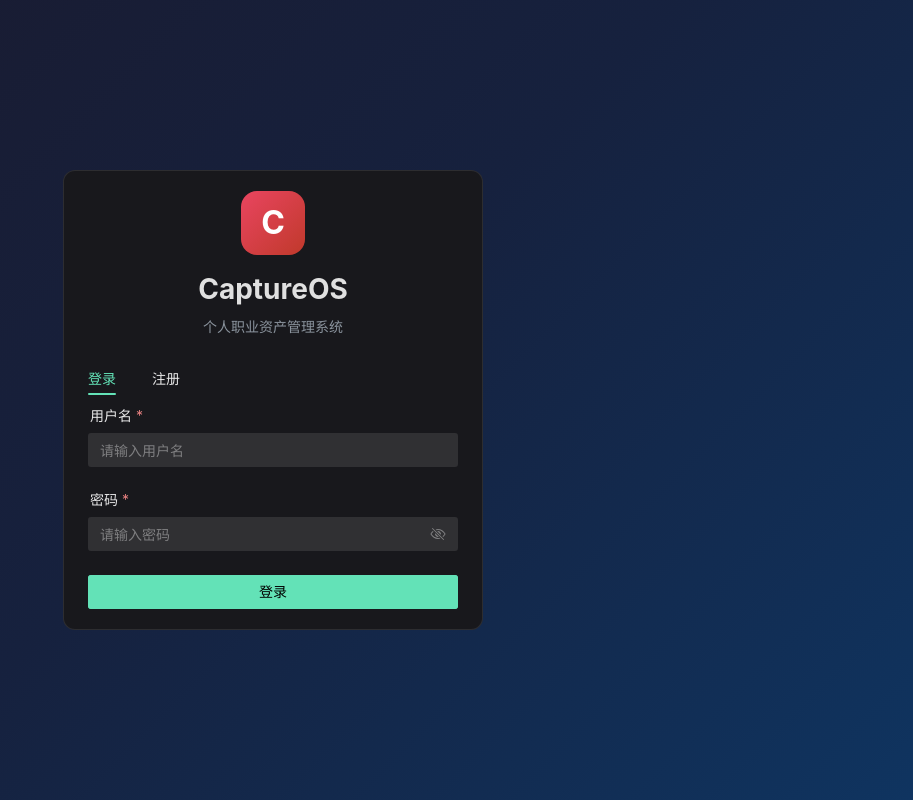
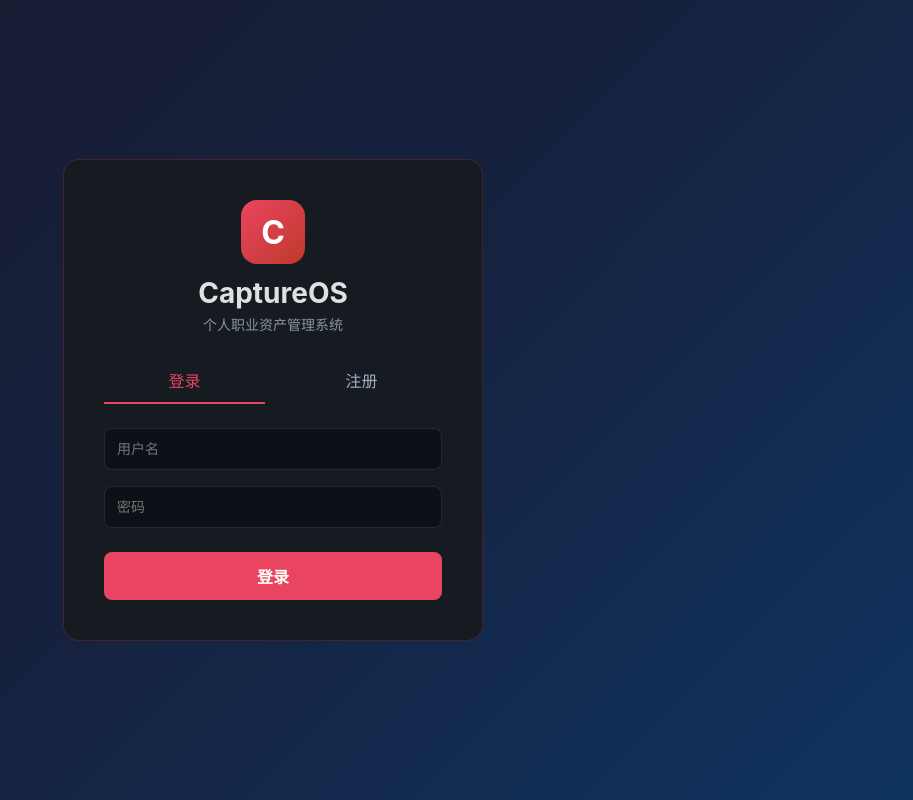
Before and after one commit to CAPTURE760/-CaptureOS, a Vue app in the folder frontend/: page /login in a window 1280 px wide. Shown: the whole page, without its empty margins (367-1280 px from the left). Built offline with nearby package versions, Linux system fonts and the light colour scheme.

Commit message:
fix: 移除 Naive UI 依赖，用原生 HTML 组件避免渲染问题

```diff
--- a/frontend/src/views/Login.vue
+++ b/frontend/src/views/Login.vue
@@ -1,183 +1,79 @@
 <template>
-  <div class="login-container">
-    <n-card class="login-card">
-      <div class="logo-area">
-        <div class="logo-icon">C</div>
-        <h1 class="logo-title">CaptureOS</h1>
-        <p class="logo-subtitle">个人职业资产管理系统</p>
+  <div style="min-height: 100vh; display: flex; align-items: center; justify-content: center; background: linear-gradient(135deg, #1a1a2e, #16213e, #0f3460)">
+    <div style="width: 420px; background: #161b22; border: 1px solid rgba(233,69,96,0.2); border-radius: 16px; padding: 40px">
+      <div style="text-align: center; margin-bottom: 24px">
+        <div style="width: 64px; height: 64px; border-radius: 16px; background: linear-gradient(135deg, #e94560, #c0392b); display: flex; align-items: center; justify-content: center; font-size: 32px; font-weight: 700; color: #fff; margin: 0 auto 12px">C</div>
+        <h1 style="font-size: 28px; font-weight: 700; color: #e0e0e0; margin-bottom: 4px">CaptureOS</h1>
+        <p style="font-size: 14px; color: #8b949e">个人职业资产管理系统</p>
       </div>
 
-      <n-tabs v-model:value="activeTab" animated>
-        <n-tab-pane name="login" tab="登录">
-          <n-form ref="loginFormRef" :model="loginForm" :rules="loginRules">
-            <n-form-item path="username" label="用户名">
-              <n-input
-                v-model:value="loginForm.username"
-                placeholder="请输入用户名"
-                @keyup.enter="handleLogin"
-              />
-            </n-form-item>
-            <n-form-item path="password" label="密码">
-              <n-input
-                v-model:value="loginForm.password"
-                type="password"
-                show-password-on="click"
-                placeholder="请输入密码"
-                @keyup.enter="handleLogin"
-              />
-            </n-form-item>
-            <n-button
-              type="primary"
-              block
-              :loading="loading"
-              @click="handleLogin"
-            >
-              登录
-            </n-button>
-          </n-form>
-        </n-tab-pane>
+      <div style="display: flex; gap: 16px; margin-bottom: 24px">
+        <div @click="mode = 'login'" :style="{ flex: 1, textAlign: 'center', padding: '10px', cursor: 'pointer', borderBottom: mode === 'login' ? '2px solid #e94560' : '2px solid transparent', color: mode === 'login' ? '#e94560' : '#a0aec0' }">登录</div>
+        <div @click="mode = 'register'" :style="{ flex: 1, textAlign: 'center', padding: '10px', cursor: 'pointer', borderBottom: mode === 'register' ? '2px solid #e94560' : '2px solid transparent', color: mode === 'register' ? '#e94560' : '#a0aec0' }">注册</div>
+      </div>
 
-        <n-tab-pane name="register" tab="注册">
-          <n-form ref="registerFormRef" :model="registerForm" :rules="registerRules">
-            <n-form-item path="username" label="用户名">
-              <n-input
-                v-model:value="registerForm.username"
-                placeholder="请输入用户名"
-                @keyup.enter="handleRegister"
-              />
-            </n-form-item>
-            <n-form-item path="password" label="密码">
-              <n-input
-                v-model:value="registerForm.password"
-                type="password"
-                show-password-on="click"
-                placeholder="请输入密码"
-                @keyup.enter="handleRegister"
-              />
-            </n-form-item>
-            <n-button
-              type="primary"
-              block
-              :loading="loading"
-              @click="handleRegister"
-            >
-              注册
-            </n-button>
-          </n-form>
-        </n-tab-pane>
-      </n-tabs>
-    </n-card>
+      <div v-if="mode === 'login'">
+        <input v-model="loginForm.username" placeholder="用户名" style="width: 100%; padding: 12px; background: #0d1117; border: 1px solid rgba(255,255,255,0.1); border-radius: 8px; color: #e0e0e0; margin-bottom: 16px; font-size: 14px" />
+        <input v-model="loginForm.password" type="password" placeholder="密码" style="width: 100%; padding: 12px; background: #0d1117; border: 1px solid rgba(255,255,255,0.1); border-radius: 8px; color: #e0e0e0; margin-bottom: 24px; font-size: 14px" @keyup.enter="handleLogin" />
+        <button @click="handleLogin" :disabled="loading" style="width: 100%; padding: 12px; background: #e94560; border: none; border-radius: 8px; color: #fff; font-size: 16px; font-weight: 600; cursor: pointer">{{ loading ? '登录中...' : '登录' }}</button>
+      </div>
+
+      <div v-else>
+        <input v-model="regForm.username" placeholder="用户名" style="width: 100%; padding: 12px; background: #0d1117; border: 1px solid rgba(255,255,255,0.1); border-radius: 8px; color: #e0e0e0; margin-bottom: 16px; font-size: 14px" />
+        <input v-model="regForm.password" type="password" placeholder="密码" style="width: 100%; padding: 12px; background: #0d1117; border: 1px solid rgba(255,255,255,0.1); border-radius: 8px; color: #e0e0e0; margin-bottom: 24px; font-size: 14px" @keyup.enter="handleRegister" />
+        <button @click="handleRegister" :disabled="loading" style="width: 100%; padding: 12px; background: #e94560; border: none; border-radius: 8px; color: #fff; font-size: 16px; font-weight: 600; cursor: pointer">{{ loading ? '注册中...' : '注册' }}</button>
+      </div>
+
+      <p v-if="error" style="color: #e94560; text-align: center; margin-top: 16px; font-size: 14px">{{ error }}</p>
+    </div>
   </div>
 </template>
 
 <script setup lang="ts">
 import { ref } from 'vue'
 import { useRouter } from 'vue-router'
-import {
-  NCard, NTabs, NTabPane, NForm, NFormItem,
-  NInput, NButton, useMessage,
-} from 'naive-ui'
-import type { FormInst, FormRules } from 'naive-ui'
 import { useUserStore } from '../stores/user'
 
 const router = useRouter()
-const message = useMessage()
 const userStore = useUserStore()
 
-const activeTab = ref('login')
+const mode = ref('login')
 const loading = ref(false)
-
-const loginFormRef = ref<FormInst | null>(null)
-const registerFormRef = ref<FormInst | null>(null)
-
+const error = ref('')
 const loginForm = ref({ username: '', password: '' })
-const registerForm = ref({ username: '', password: '' })
-
-const loginRules: FormRules = {
-  username: { required: true, message: '请输入用户名', trigger: 'blur' },
-  password: { required: true, message: '请输入密码', trigger: 'blur' },
-}
-
-const registerRules: FormRules = {
-  username: { required: true, message: '请输入用户名', trigger: 'blur' },
-  password: { required: true, message: '请输入密码', trigger: 'blur' },
-}
+const regForm = ref({ username: '', password: '' })
 
 async function handleLogin() {
+  if (!loginForm.value.username || !loginForm.value.password) {
+    error.value = '请输入用户名和密码'
+    return
+  }
+  loading.value = true
+  error.value = ''
   try {
-    await loginFormRef.value?.validate()
-    loading.value = true
     await userStore.login(loginForm.value.username, loginForm.value.password)
-    message.success('登录成功')
     router.push('/')
-  } catch (err: any) {
-    if (err?.message) {
-      message.error(err.message || '登录失败')
-    }
+  } catch (e: any) {
+    error.value = e?.response?.data?.message || e?.message || '登录失败'
   } finally {
     loading.value = false
   }
 }
 
 async function handleRegister() {
+  if (!regForm.value.username || !regForm.value.password) {
+    error.value = '请输入用户名和密码'
+    return
+  }
+  loading.value = true
+  error.value = ''
   try {
-    await registerFormRef.value?.validate()
-    loading.value = true
-    await userStore.register(registerForm.value.username, registerForm.value.password)
-    message.success('注册成功')
+    await userStore.register(regForm.value.username, regForm.value.password)
     router.push('/')
-  } catch (err: any) {
-    if (err?.message) {
-      message.error(err.message || '注册失败')
-    }
+  } catch (e: any) {
+    error.value = e?.response?.data?.message || e?.message || '注册失败'
   } finally {
     loading.value = false
   }
 }
 </script>
-
-<style scoped>
-.login-container {
-  min-height: 100vh;
-  display: flex;
-  align-items: center;
-  justify-content: center;
-  background: linear-gradient(135deg, #1a1a2e 0%, #16213e 50%, #0f3460 100%);
-}
-
-.login-card {
-  width: 420px;
-  border-radius: 12px;
-}
-
-.logo-area {
-  text-align: center;
-  margin-bottom: 24px;
-}
-
-.logo-icon {
-  width: 64px;
-  height: 64px;
-  border-radius: 16px;
-  background: linear-gradient(135deg, #e94560, #c0392b);
-  display: flex;
-  align-items: center;
-  justify-content: center;
-  font-size: 32px;
-  font-weight: 700;
-  color: #fff;
-  margin: 0 auto 12px;
-}
-
-.logo-title {
-  font-size: 28px;
-  font-weight: 700;
-  color: #e0e0e0;
-  margin-bottom: 4px;
-}
-
-.logo-subtitle {
-  font-size: 14px;
-  color: #8b949e;
-}
-</style>
```
